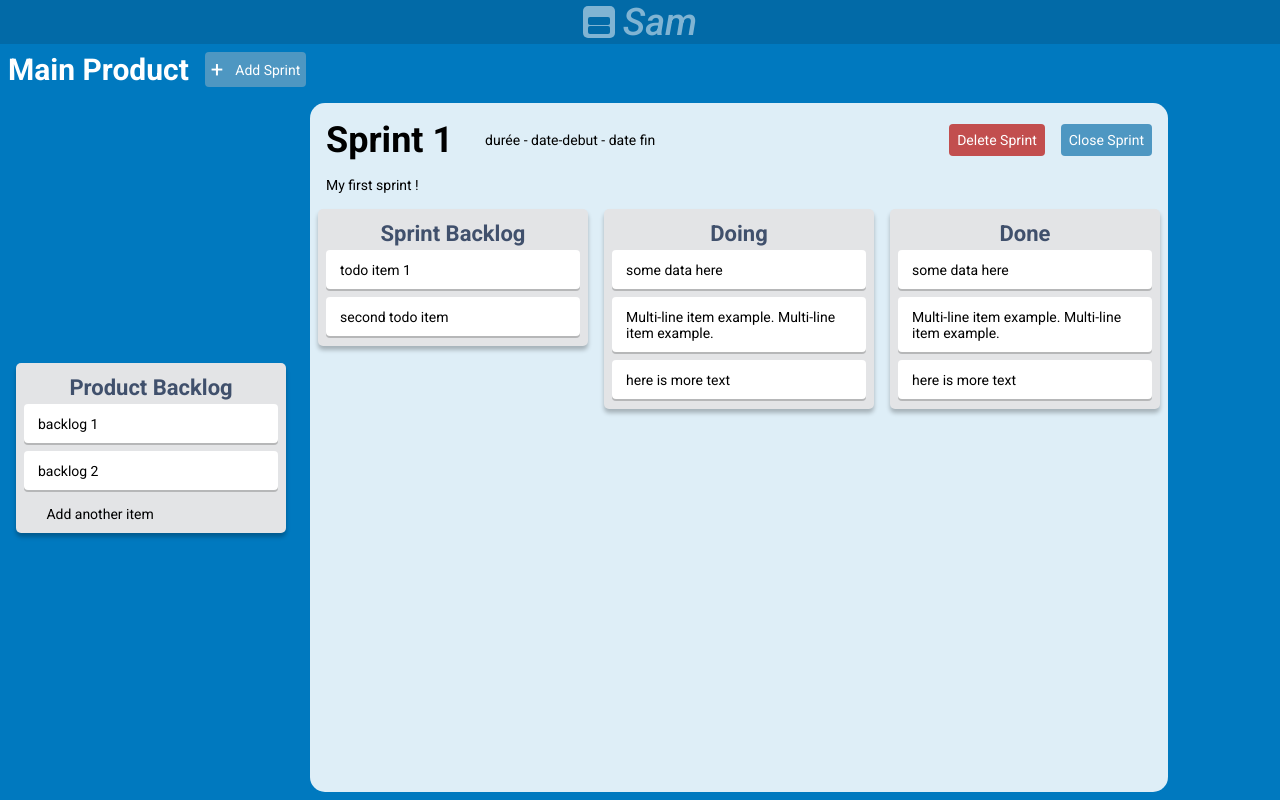
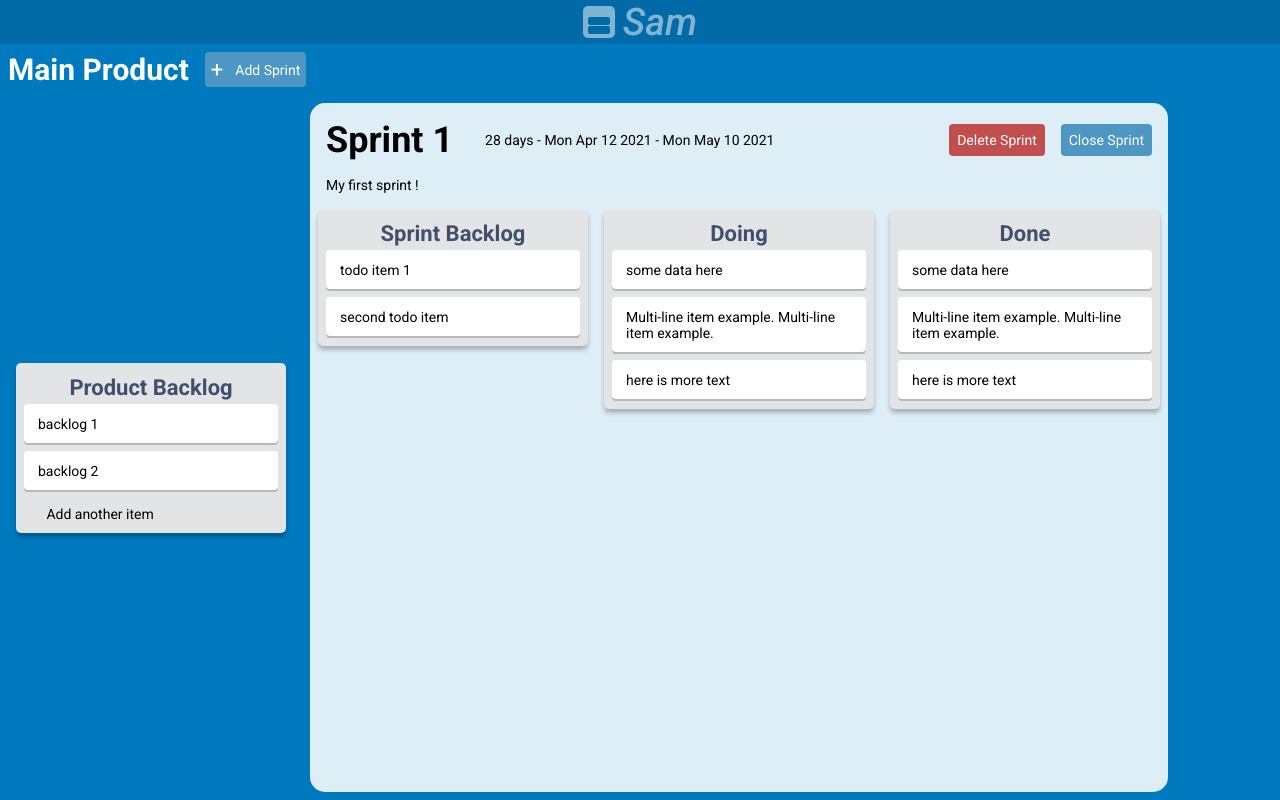
Before and after one commit to surizom/sam-scrum, a React (Create React App) app: page / in a window 1280 px wide. Built offline with nearby package versions, Linux system fonts and the light colour scheme; a web font is replaced by a local one.

Commit message:
Display dates on the sprint (#53)

```diff
--- a/src/components/Sprint.tsx
+++ b/src/components/Sprint.tsx
@@ -1,6 +1,8 @@
 /* eslint-disable react/jsx-props-no-spreading */
 import React, { useContext } from "react";
 import styled from "styled-components";
+import dayjs from "dayjs";
+
 import { ProductContext } from "../state/productContext";
 import { ProductAction } from "../state/constants";
 import { Columns } from "../types/types";
@@ -86,6 +88,13 @@ const Sprint = ({ sprintId }: SprintProps) => {
     sortFn(productData.sprints[sprintId].data)
   );
 
+  const getDiffDays = (): number => {
+    const endDate = dayjs(sprint.endDate);
+    const startDate = dayjs(sprint.startDate);
+
+    return endDate.diff(startDate, "day");
+  };
+
   const { isOpen } = sprint;
 
   const prefix = isOpen ? "" : "[CLOSED] ";
@@ -97,7 +106,12 @@ const Sprint = ({ sprintId }: SprintProps) => {
           <SprintTitle>
             {prefix} Sprint {sprint.position + 1}
           </SprintTitle>
-          <span>durée - date-debut - date fin</span>
+          {sprint.isOpen && (
+            <span>
+              {getDiffDays()} days - {sprint.startDate.toDateString()} -{" "}
+              {sprint.endDate.toDateString()}
+            </span>
+          )}
         </SprintHeaderSide>
         <SprintHeaderSide>
           <DeleteSprintButton
@@ -105,11 +119,13 @@ const Sprint = ({ sprintId }: SprintProps) => {
           >
             Delete Sprint
           </DeleteSprintButton>
-          <CloseSprintButton
-            onClick={() => dispatch({ type: ProductAction.CLOSE_SPRINT, sprintId })}
-          >
-            Close Sprint
-          </CloseSprintButton>
+          {sprint.isOpen && (
+            <CloseSprintButton
+              onClick={() => dispatch({ type: ProductAction.CLOSE_SPRINT, sprintId })}
+            >
+              Close Sprint
+            </CloseSprintButton>
+          )}
         </SprintHeaderSide>
       </SprintHeader>
       <SprintSubtitle>{sprint.goal}</SprintSubtitle>
--- a/src/state/constants.ts
+++ b/src/state/constants.ts
@@ -57,7 +57,7 @@ export const INITIAL_PRODUCT_DATA: ProductData = {
         },
       },
       startDate: new Date("2021-04-12T10:00:00Z"),
-      endDate: new Date("2021-04-12T11:00:00Z"),
+      endDate: new Date("2021-05-10T11:00:00Z"),
       position: 0,
       goal: "My first sprint !",
       isOpen: true,
```
Also changed, not shown: 1 other file (tests, documents, lock files or other folders).
